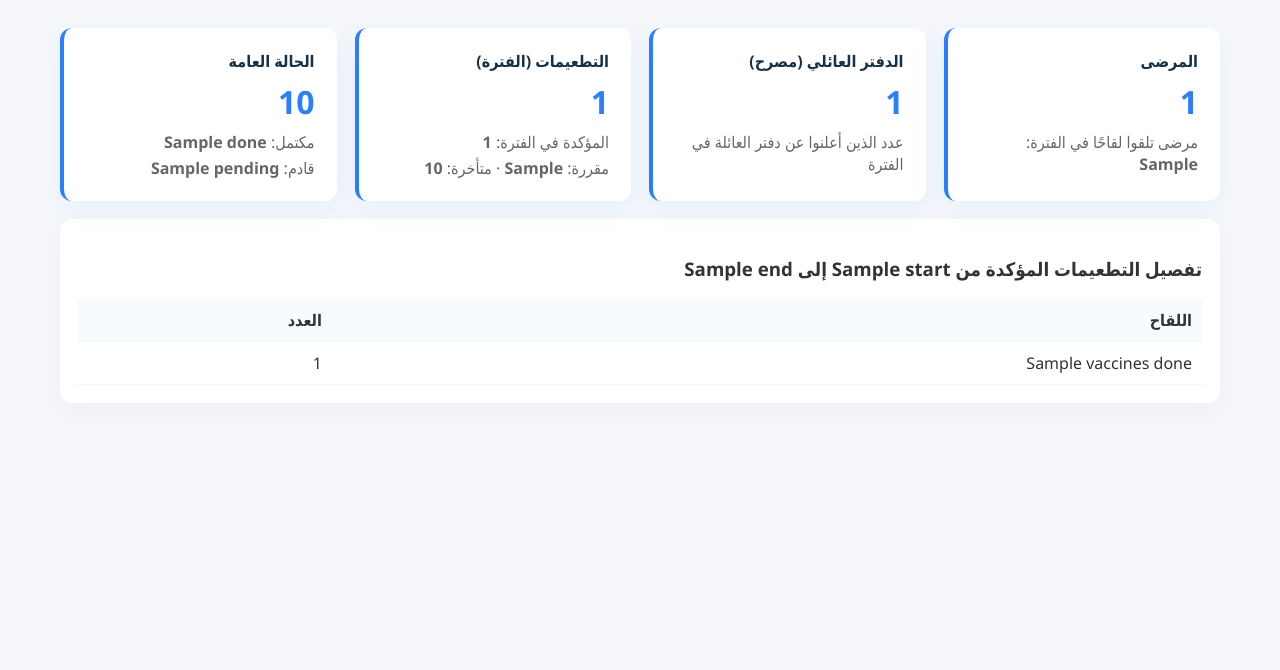
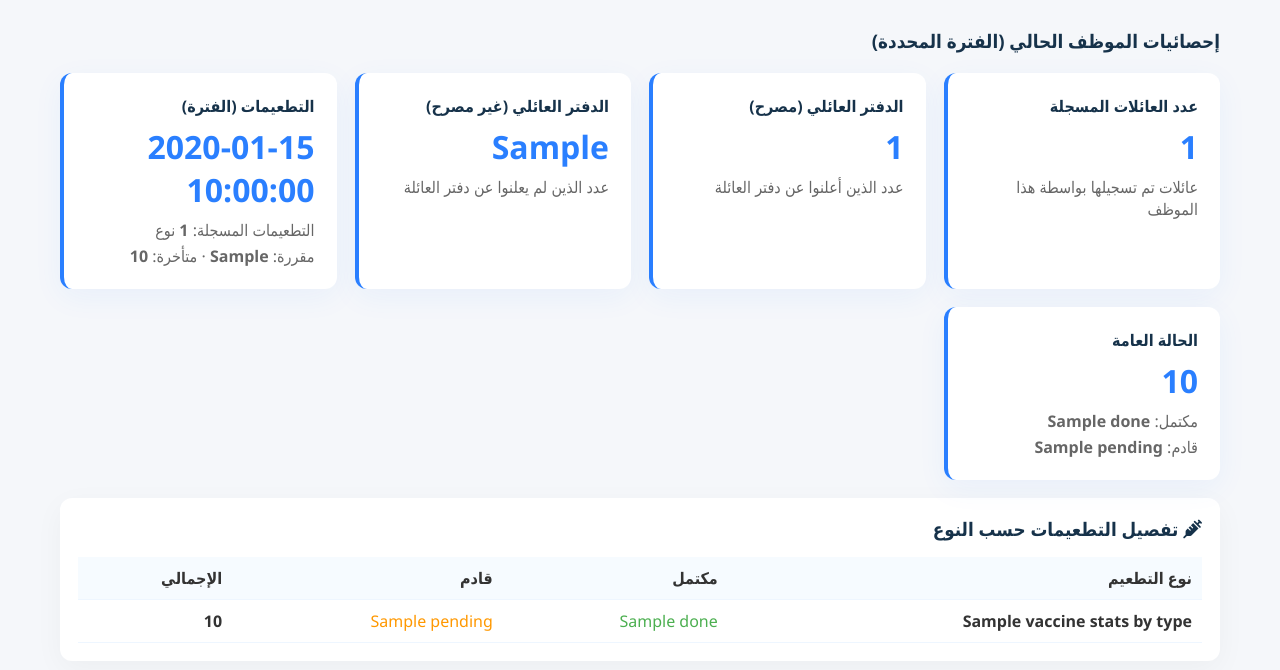
Before and after one commit to odaydid002/vaccine_web_app, a Flask app: template templates/stats.html in a window 1280 px wide. Shown: the part 78-748 px from the top of the page. Run offline with Flask 3, Linux system fonts and the light colour scheme; the template is opened without the code that fills it: most values are stand-ins (such as "Sample title", 1, 10 or a date in 2020); some libraries are stand-ins or nearby versions.

Commit message:
تحديث

```diff
--- a/app.py
+++ b/app.py
@@ -39,13 +39,24 @@ def ensure_db_columns():
             ADD COLUMN IF NOT EXISTS maternal_health VARCHAR(255),
             ADD COLUMN IF NOT EXISTS emergency_flag BOOLEAN DEFAULT FALSE,
             ADD COLUMN IF NOT EXISTS emergency_note TEXT,
-            ADD COLUMN IF NOT EXISTS birth_certificate VARCHAR(255)
+            ADD COLUMN IF NOT EXISTS birth_certificate VARCHAR(255),
+            ADD COLUMN IF NOT EXISTS created_by INT,
+            ADD COLUMN IF NOT EXISTS created_at TIMESTAMP DEFAULT NOW()
         """)
 
-        # parent table: family booklet flag
+        # parent table: family booklet flag and creator
         cur.execute("""
             ALTER TABLE parent
             ADD COLUMN IF NOT EXISTS family_booklet_declared BOOLEAN DEFAULT FALSE,
+            ADD COLUMN IF NOT EXISTS created_at TIMESTAMP DEFAULT NOW(),
+            ADD COLUMN IF NOT EXISTS created_by INT
+        """)
+
+        # patient_vaccines: track who created and who confirmed
+        cur.execute("""
+            ALTER TABLE patient_vaccines
+            ADD COLUMN IF NOT EXISTS created_by INT,
+            ADD COLUMN IF NOT EXISTS confirmed_by INT,
             ADD COLUMN IF NOT EXISTS created_at TIMESTAMP DEFAULT NOW()
         """)
 
@@ -417,7 +428,8 @@ def parent_fragment(parent_id):
 @require_role('employee')
 def confirm_vaccine(pv_id):
     with conn.cursor() as cur:
-        cur.execute("UPDATE patient_vaccines SET status='done', done_date=%s WHERE id=%s", (datetime.now().date(), pv_id))
+        # mark as done and record which employee confirmed
+        cur.execute("UPDATE patient_vaccines SET status='done', done_date=%s, confirmed_by=%s WHERE id=%s", (datetime.now().date(), session.get('user_id'), pv_id))
         # insert notification
         cur.execute("SELECT patient_id FROM patient_vaccines WHERE id=%s", (pv_id,))
         pid = cur.fetchone()
@@ -452,7 +464,8 @@ def confirm_vaccines_group():
         return jsonify({'success': False, 'error': 'no_ids'})
 
     with conn.cursor() as cur:
-        cur.execute("UPDATE patient_vaccines SET status='done', done_date=%s WHERE id = ANY(%s)", (datetime.now().date(), pv_ids))
+        # mark as done and set confirmed_by for the batch
+        cur.execute("UPDATE patient_vaccines SET status='done', done_date=%s, confirmed_by=%s WHERE id = ANY(%s)", (datetime.now().date(), session.get('user_id'), pv_ids))
         # add notifications per affected patient
         cur.execute("SELECT DISTINCT patient_id FROM patient_vaccines WHERE id = ANY(%s)", (pv_ids,))
         patients = cur.fetchall()
@@ -467,8 +480,8 @@ def confirm_vaccines_group():
 @require_role('employee')
 def unconfirm_vaccine(pv_id):
     with conn.cursor() as cur:
-        # set back to pending and clear done_date
-        cur.execute("UPDATE patient_vaccines SET status='pending', done_date=NULL WHERE id=%s", (pv_id,))
+        # set back to pending and clear done_date and confirmed_by
+        cur.execute("UPDATE patient_vaccines SET status='pending', done_date=NULL, confirmed_by=NULL WHERE id=%s", (pv_id,))
         # insert notification
         cur.execute("SELECT patient_id FROM patient_vaccines WHERE id=%s", (pv_id,))
         pid = cur.fetchone()
@@ -505,7 +518,7 @@ def unconfirm_vaccines_group():
         return jsonify({'success': False, 'error': 'no_ids'})
 
     with conn.cursor() as cur:
-        cur.execute("UPDATE patient_vaccines SET status='pending', done_date=NULL WHERE id = ANY(%s)", (pv_ids,))
+        cur.execute("UPDATE patient_vaccines SET status='pending', done_date=NULL, confirmed_by=NULL WHERE id = ANY(%s)", (pv_ids,))
         cur.execute("SELECT DISTINCT patient_id FROM patient_vaccines WHERE id = ANY(%s)", (pv_ids,))
         patients = cur.fetchall()
         for p in patients:
@@ -549,8 +562,8 @@ def register_parent():
         user_id = cur.fetchone()[0]
 
         # insert parent (child_id will be set when newborn saved)
-        cur.execute("INSERT INTO parent (national_id, address, phone, parent_id, child_id, family_booklet_declared) VALUES (%s,%s,%s,%s,%s,%s) RETURNING id",
-                    (national_id, address, phone, user_id, None, family_booklet))
+        cur.execute("INSERT INTO parent (national_id, address, phone, parent_id, child_id, family_booklet_declared, created_by) VALUES (%s,%s,%s,%s,%s,%s,%s) RETURNING id",
+                (national_id, address, phone, user_id, None, family_booklet, session.get('user_id')))
         parent_id = cur.fetchone()[0]
 
         conn.commit()
@@ -593,8 +606,8 @@ def register_newborn(parent_id):
 
     with conn.cursor() as cur:
         # insert patient
-        cur.execute("INSERT INTO patients (fullname, birth_date, gender, birthplace, weight_kg, maternal_health, emergency_flag, emergency_note, birth_certificate) VALUES (%s,%s,%s,%s,%s,%s,%s,%s,%s) RETURNING id",
-                    (full_name, None, gender, None, weight, maternal_health, emergency, emergency_note, None))
+        cur.execute("INSERT INTO patients (fullname, birth_date, gender, birthplace, weight_kg, maternal_health, emergency_flag, emergency_note, birth_certificate, created_by) VALUES (%s,%s,%s,%s,%s,%s,%s,%s,%s,%s) RETURNING id",
+                (full_name, None, gender, None, weight, maternal_health, emergency, emergency_note, None, session.get('user_id')))
         patient_id = cur.fetchone()[0]
 
         # link parent to child: update parent.child_id
@@ -619,11 +632,11 @@ def register_newborn(parent_id):
                 continue
             given = True if request.form.get(f'given_{v_id}') else False
             if given:
-                cur.execute("INSERT INTO patient_vaccines (patient_id, vaccine_id, dose_number, scheduled_date, status, done_date) VALUES (%s,%s,%s,%s,%s,%s)",
-                            (patient_id, v_id, 1, None, 'done', None))
+                cur.execute("INSERT INTO patient_vaccines (patient_id, vaccine_id, dose_number, scheduled_date, status, done_date, created_by) VALUES (%s,%s,%s,%s,%s,%s,%s)",
+                            (patient_id, v_id, 1, None, 'done', None, session.get('user_id')))
             else:
-                cur.execute("INSERT INTO patient_vaccines (patient_id, vaccine_id, dose_number, scheduled_date, status) VALUES (%s,%s,%s,%s,%s)",
-                            (patient_id, v_id, 1, None, 'pending'))
+                cur.execute("INSERT INTO patient_vaccines (patient_id, vaccine_id, dose_number, scheduled_date, status, created_by) VALUES (%s,%s,%s,%s,%s,%s)",
+                            (patient_id, v_id, 1, None, 'pending', session.get('user_id')))
 
         # notify
         cur.execute("INSERT INTO notifications (patient_id, message) VALUES (%s,%s)", (patient_id, f"تم تسجيل المولود {full_name}"))
@@ -842,71 +855,126 @@ def stats_page():
 
     end = today
 
+    # Get current employee's ID
+    emp_id = session.get('user_id')
+
     with conn.cursor() as cur:
-        # basic totals
-        cur.execute("SELECT COUNT(*) FROM patients")
-        total_patients = cur.fetchone()[0] or 0
+        # EMPLOYEE-SPECIFIC STATISTICS ONLY
 
-        cur.execute("SELECT COUNT(*) FROM parent")
-        total_parents = cur.fetchone()[0] or 0
+        # 1. عدد العائلات المسجلة - distinct families (parents with parent_id) that were created by this employee
+        try:
+            cur.execute("""
+                SELECT COUNT(DISTINCT parent_id) FROM parent
+                WHERE created_by=%s AND parent_id IS NOT NULL AND created_at BETWEEN %s AND %s
+            """, (emp_id, start, end))
+            total_families = cur.fetchone()[0] or 0
+        except Exception:
+            total_families = 0
 
-        # vaccines given (done) in period grouped by vaccine name
-        cur.execute(
-            "SELECT v.name, COUNT(*) FROM patient_vaccines pv JOIN vaccines v ON v.id=pv.vaccine_id WHERE pv.status='done' AND pv.done_date BETWEEN %s AND %s GROUP BY v.name ORDER BY COUNT(*) DESC",
-            (start, end)
-        )
-        vaccines_done = cur.fetchall()
-
-        # distinct patients who received at least one vaccine in this period
-        cur.execute(
-            "SELECT COUNT(DISTINCT patient_id) FROM patient_vaccines WHERE status='done' AND done_date BETWEEN %s AND %s",
-            (start, end)
-        )
-        patients_vaccinated = cur.fetchone()[0] or 0
-
-        # pending scheduled in period
-        cur.execute(
-            "SELECT COUNT(*) FROM patient_vaccines WHERE status='pending' AND scheduled_date BETWEEN %s AND %s",
-            (start, end)
-        )
-        pending_in_period = cur.fetchone()[0] or 0
-
-        # late pending overall
-        cur.execute(
-            "SELECT COUNT(*) FROM patient_vaccines WHERE status='pending' AND scheduled_date < %s",
-            (today,)
-        )
-        late_total = cur.fetchone()[0] or 0
-
-        # vaccines by status overall
-        cur.execute("SELECT status, COUNT(*) FROM patient_vaccines GROUP BY status")
-        by_status = cur.fetchall()
-
-        # family booklet declarations in period (uses parent.created_at)
+        # 2. الدفتر العائلي (مصرح) - families that declared booklet, created by this employee
         try:
-            cur.execute("SELECT COUNT(*) FROM parent WHERE family_booklet_declared = TRUE AND created_at BETWEEN %s AND %s", (start, end))
+            cur.execute("""
+                SELECT COUNT(DISTINCT parent_id) FROM parent
+                WHERE created_by=%s AND family_booklet_declared = TRUE AND created_at BETWEEN %s AND %s
+            """, (emp_id, start, end))
             family_booklet_count = cur.fetchone()[0] or 0
         except Exception:
-            # If parent.created_at doesn't exist for some DBs, fall back to total declared
-            cur.execute("SELECT COUNT(*) FROM parent WHERE family_booklet_declared = TRUE")
-            family_booklet_count = cur.fetchone()[0] or 0
+            family_booklet_count = 0
+
+        # 3. الدفتر العائلي (غير مصرح) - families that did NOT declare booklet, created by this employee
+        try:
+            cur.execute("""
+                SELECT COUNT(DISTINCT parent_id) FROM parent
+                WHERE created_by=%s AND (family_booklet_declared = FALSE OR family_booklet_declared IS NULL) AND created_at BETWEEN %s AND %s
+            """, (emp_id, start, end))
+            family_booklet_not_declared = cur.fetchone()[0] or 0
+        except Exception:
+            family_booklet_not_declared = 0
+
+        # 4. التطعيمات (الفترة) - vaccines added by this employee in period, grouped by vaccine name
+        try:
+            cur.execute("""
+                SELECT v.name, COUNT(*) FROM patient_vaccines pv
+                JOIN vaccines v ON v.id=pv.vaccine_id
+                WHERE pv.created_by=%s AND pv.created_at BETWEEN %s AND %s
+                GROUP BY v.name ORDER BY COUNT(*) DESC
+            """, (emp_id, start, end))
+            vaccines_done = cur.fetchall()
+        except Exception:
+            vaccines_done = []
+
+        # Total vaccines added by employee in period
+        total_vaccines_added = sum(r[1] for r in vaccines_done) if vaccines_done else 0
+
+        # Pending and late vaccines (for this employee's created records)
+        try:
+            cur.execute("""
+                SELECT COUNT(*) FROM patient_vaccines
+                WHERE created_by=%s AND status='pending' AND scheduled_date BETWEEN %s AND %s
+            """, (emp_id, start, end))
+            pending_in_period = cur.fetchone()[0] or 0
+        except Exception:
+            pending_in_period = 0
+
+        try:
+            cur.execute("""
+                SELECT COUNT(*) FROM patient_vaccines
+                WHERE created_by=%s AND status='pending' AND scheduled_date < %s
+            """, (emp_id, today))
+            late_total = cur.fetchone()[0] or 0
+        except Exception:
+            late_total = 0
+
+        # 5. الحالة العامة - status breakdown of all vaccines created by this employee
+        try:
+            cur.execute("""
+                SELECT status, COUNT(*) FROM patient_vaccines
+                WHERE created_by=%s
+                GROUP BY status
+            """, (emp_id,))
+            by_status = cur.fetchall()
+        except Exception:
+            by_status = []
+
+        # Detailed vaccine statistics by type and status
+        try:
+            cur.execute("""
+                SELECT v.name, pv.status, COUNT(*) FROM patient_vaccines pv
+                JOIN vaccines v ON v.id=pv.vaccine_id
+                WHERE pv.created_by=%s
+                GROUP BY v.name, pv.status
+                ORDER BY v.name, pv.status
+            """, (emp_id,))
+            vaccine_details = cur.fetchall()
+        except Exception:
+            vaccine_details = []
 
     # convert rows to friendly structures
     vaccines_done_list = [{'name': r[0], 'count': r[1]} for r in vaccines_done]
     by_status_dict = {r[0]: r[1] for r in by_status}
 
+    # Reorganize vaccine details by vaccine name
+    vaccine_stats_by_type = {}
+    for vaccine_name, status, count in vaccine_details:
+        if vaccine_name not in vaccine_stats_by_type:
+            vaccine_stats_by_type[vaccine_name] = {'done': 0, 'pending': 0, 'total': 0}
+        vaccine_stats_by_type[vaccine_name][status] = count
+        vaccine_stats_by_type[vaccine_name]['total'] += count
+
     return render_template('stats.html',
-                           period=period,
-                           start=start,
-                           end=end,
-                           total_patients=total_patients,
-                           total_parents=total_parents,
-                           vaccines_done=vaccines_done_list,
-                           patients_vaccinated=patients_vaccinated,
-                           pending_in_period=pending_in_period,
-                           late_total=late_total,
-                           by_status=by_status_dict,
-                           family_booklet_count=family_booklet_count)
+        period=period,
+        start=start,
+        end=end,
+        total_families=total_families,
+        vaccines_done=vaccines_done_list,
+        pending_in_period=pending_in_period,
+        late_total=late_total,
+        by_status=by_status_dict,
+        family_booklet_count=family_booklet_count,
+        family_booklet_not_declared=family_booklet_not_declared,
+        total_vaccines_added=total_vaccines_added,
+        vaccine_stats_by_type=vaccine_stats_by_type
+    )
 
 # ----------------------------
 # إضافة موظف جديد
@@ -990,10 +1058,10 @@ def add_patient():
         #  2. إدخال بيانات الطفل (المريض) وجلب رقم المعرّف بعد الإدخال
         cur.execute(
             """
-            INSERT INTO patients (fullname, birth_date, gender, birthplace, weight_kg, maternal_health, emergency_flag, emergency_note, birth_certificate)
-            VALUES (%s, %s, %s, %s, %s, %s, %s, %s, %s) RETURNING id
+            INSERT INTO patients (fullname, birth_date, gender, birthplace, weight_kg, maternal_health, emergency_flag, emergency_note, birth_certificate, created_by)
+            VALUES (%s, %s, %s, %s, %s, %s, %s, %s, %s, %s) RETURNING id
             """,
-            (name, birth, gender, birthplace, weight, maternal_health, emergency_flag, emergency_note, None)
+            (name, birth, gender, birthplace, weight, maternal_health, emergency_flag, emergency_note, None, session.get('user_id'))
         )
         patient_id = cur.fetchone()[0]
 
@@ -1058,18 +1126,18 @@ def add_patient():
             if given:
                 cur.execute(
                     """
-                    INSERT INTO patient_vaccines (patient_id, vaccine_id, dose_number, scheduled_date, status, done_date)
-                    VALUES (%s, %s, %s, %s, %s, %s)
+                    INSERT INTO patient_vaccines (patient_id, vaccine_id, dose_number, scheduled_date, status, done_date, created_by)
+                    VALUES (%s, %s, %s, %s, %s, %s, %s)
                     """,
-                    (patient_id, v_id, 1, birth_date, 'done', birth_date)
+                    (patient_id, v_id, 1, birth_date, 'done', birth_date, session.get('user_id'))
                 )
             else:
                 cur.execute(
                     """
-                    INSERT INTO patient_vaccines (patient_id, vaccine_id, dose_number, scheduled_date, status)
-                    VALUES (%s, %s, %s, %s, %s)
+                    INSERT INTO patient_vaccines (patient_id, vaccine_id, dose_number, scheduled_date, status, created_by)
+                    VALUES (%s, %s, %s, %s, %s, %s)
                     """,
-                    (patient_id, v_id, 1, birth_date, 'pending')
+                    (patient_id, v_id, 1, birth_date, 'pending', session.get('user_id'))
                 )
 
         # now insert scheduled vaccines from vaccine_schedule (skip those already selected)
@@ -1085,13 +1153,14 @@ def add_patient():
                 continue
 
             cur.execute("""
-                INSERT INTO patient_vaccines (patient_id, vaccine_id, dose_number, scheduled_date)
-                VALUES (%s, %s, %s, %s)
+                INSERT INTO patient_vaccines (patient_id, vaccine_id, dose_number, scheduled_date, created_by)
+                VALUES (%s, %s, %s, %s, %s)
             """, (
                 patient_id,
                 vaccine_id,
                 dose_number,
-                birth_date + timedelta(days=age_m * 30)
+                birth_date + timedelta(days=age_m * 30),
+                session.get('user_id')
             ))
 
         cur.execute("""
--- a/templates/stats.html
+++ b/templates/stats.html
@@ -49,24 +49,30 @@
     </header>
 
     <div class="container">
+        <h3 style="color:#16324a; margin-bottom:20px">إحصائيات الموظف الحالي (الفترة المحددة)</h3>
         <div class="stats-grid">
             <div class="stat-card">
-                <h4>المرضى</h4>
-                <div class="number">{{ total_patients }}</div>
-                <div style="color:#666; margin-top:8px">مرضى تلقوا لقاحًا في الفترة: <strong>{{ patients_vaccinated }}</strong></div>
+                <h4>عدد العائلات المسجلة</h4>
+                <div class="number">{{ total_families }}</div>
+                <div style="color:#666; margin-top:8px">عائلات تم تسجيلها بواسطة هذا الموظف</div>
             </div>
-
 
             <div class="stat-card">
                 <h4>الدفتر العائلي (مصرح)</h4>
                 <div class="number">{{ family_booklet_count }}</div>
-                <div style="color:#666; margin-top:8px">عدد الذين أعلنوا عن دفتر العائلة في الفترة</div>
+                <div style="color:#666; margin-top:8px">عدد الذين أعلنوا عن دفتر العائلة</div>
+            </div>
+
+            <div class="stat-card">
+                <h4>الدفتر العائلي (غير مصرح)</h4>
+                <div class="number">{{ family_booklet_not_declared }}</div>
+                <div style="color:#666; margin-top:8px">عدد الذين لم يعلنوا عن دفتر العائلة</div>
             </div>
 
             <div class="stat-card">
                 <h4>التطعيمات (الفترة)</h4>
-                <div class="number">{{ vaccines_done|sum(attribute='count') if vaccines_done else 0 }}</div>
-                <div style="color:#666; margin-top:8px">المؤكدة في الفترة: <strong>{{ vaccines_done|length }}</strong></div>
+                <div class="number">{{ total_vaccines_added }}</div>
+                <div style="color:#666; margin-top:8px">التطعيمات المسجلة: <strong>{{ vaccines_done|length }}</strong> نوع</div>
                 <div style="color:#666; margin-top:4px">مقررة: <strong>{{ pending_in_period }}</strong> · متأخرة: <strong>{{ late_total }}</strong></div>
             </div>
 
@@ -79,21 +85,33 @@
         </div>
 
         <div class="detail-card">
-            <h3>تفصيل التطعيمات المؤكدة من <strong>{{ start }}</strong> إلى <strong>{{ end }}</strong></h3>
-            {% if vaccines_done %}
+            <h3 style="color:#16324a; margin:0 0 16px 0"><i class="fa-solid fa-syringe"></i> تفصيل التطعيمات حسب النوع</h3>
             <table>
                 <thead>
-                    <tr><th>اللقاح</th><th>العدد</th></tr>
+                    <tr>
+                        <th>نوع التطعيم</th>
+                        <th>مكتمل</th>
+                        <th>قادم</th>
+                        <th>الإجمالي</th>
+                    </tr>
                 </thead>
                 <tbody>
-                    {% for v in vaccines_done %}
-                    <tr><td>{{ v.name }}</td><td>{{ v.count }}</td></tr>
-                    {% endfor %}
+                    {% if vaccine_stats_by_type %}
+                        {% for vaccine_name, stats in vaccine_stats_by_type.items()|sort %}
+                        <tr>
+                            <td><strong>{{ vaccine_name }}</strong></td>
+                            <td style="color:#4caf50">{{ stats.get('done', 0) }}</td>
+                            <td style="color:#ff9800">{{ stats.get('pending', 0) }}</td>
+                            <td style="font-weight:700">{{ stats.get('total', 0) }}</td>
+                        </tr>
+                        {% endfor %}
+                    {% else %}
+                        <tr>
+                            <td colspan="4" style="text-align:center; color:#999">لا توجد بيانات تطعيمات</td>
+                        </tr>
+                    {% endif %}
                 </tbody>
             </table>
-            {% else %}
-            <p style="color:#666;">لا توجد بيانات في هذه الفترة.</p>
-            {% endif %}
         </div>
     </div>
 </body>
```
Also changed, not shown: templates/main.html (+22 -1 lines).
